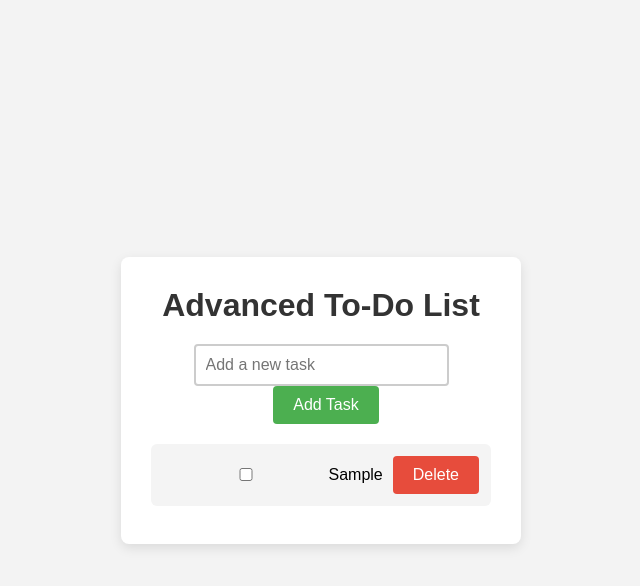
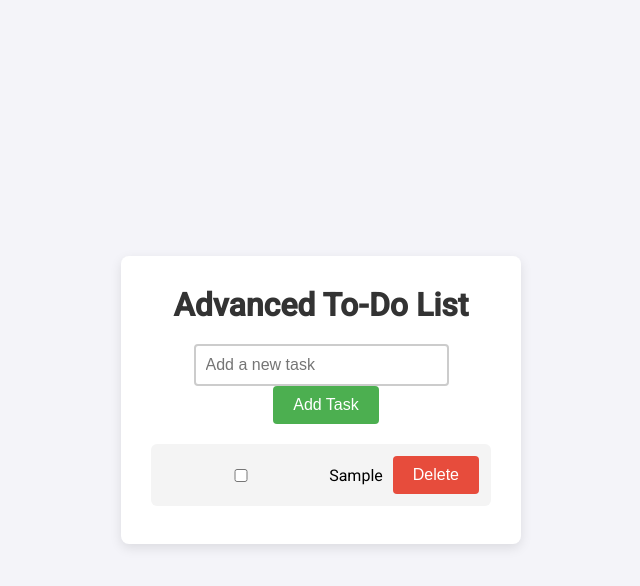
Before and after one commit to PRASHANTRAGHAV567/TO-DO-list, a plain HTML site: page index.html in a window 1280 px wide. Both pictures are taken after typing "Sample" into the empty fields and a click on the button "Add Task". Shown: the whole page, without its empty margins (319-959 px from the left). Drawn offline with Linux system fonts and the light colour scheme.

Commit message:
Update style.css

```diff
--- a/style.css
+++ b/style.css
@@ -6,8 +6,8 @@
 }
 
 body {
-    font-family: 'Arial', sans-serif;
-    background-color: #f3f3f3;
+    font-family: 'Roboto', sans-serif;
+    background-color: #f4f4f9;
     display: flex;
     justify-content: center;
     align-items: center;
@@ -56,6 +56,7 @@ button:hover {
     list-style-type: none;
     margin-top: 20px;
     padding: 0;
+    transition: transform 0.3s ease-in-out;
 }
 
 #taskList li {
@@ -66,6 +67,7 @@ button:hover {
     display: flex;
     justify-content: space-between;
     align-items: center;
+    cursor: pointer;
     transition: background-color 0.3s ease;
 }
 
@@ -73,12 +75,8 @@ button:hover {
     background-color: #e7f7e7;
 }
 
-button.edit-btn {
-    background-color: #ffa500;
-}
-
-button.edit-btn:hover {
-    background-color: #ff8c00;
+input[type="checkbox"] {
+    margin-right: 10px;
 }
 
 button.delete-btn {
```
